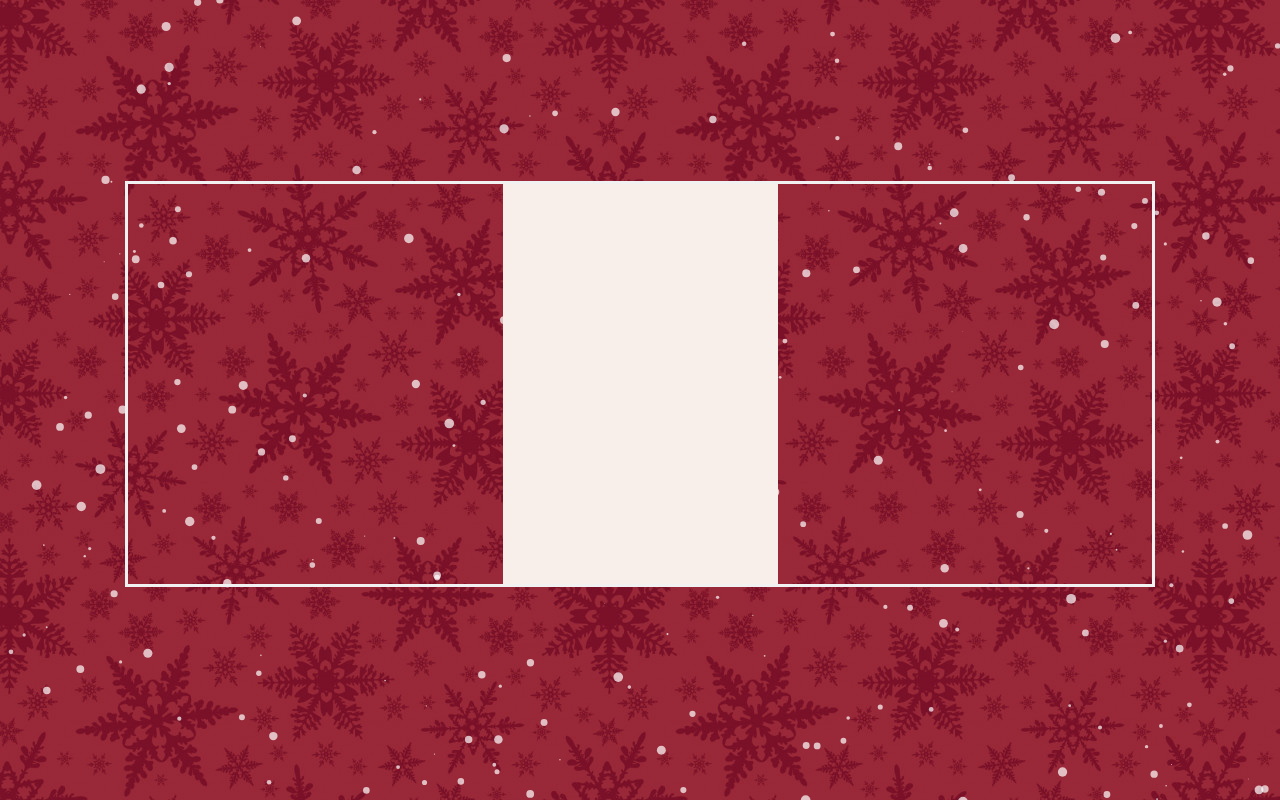
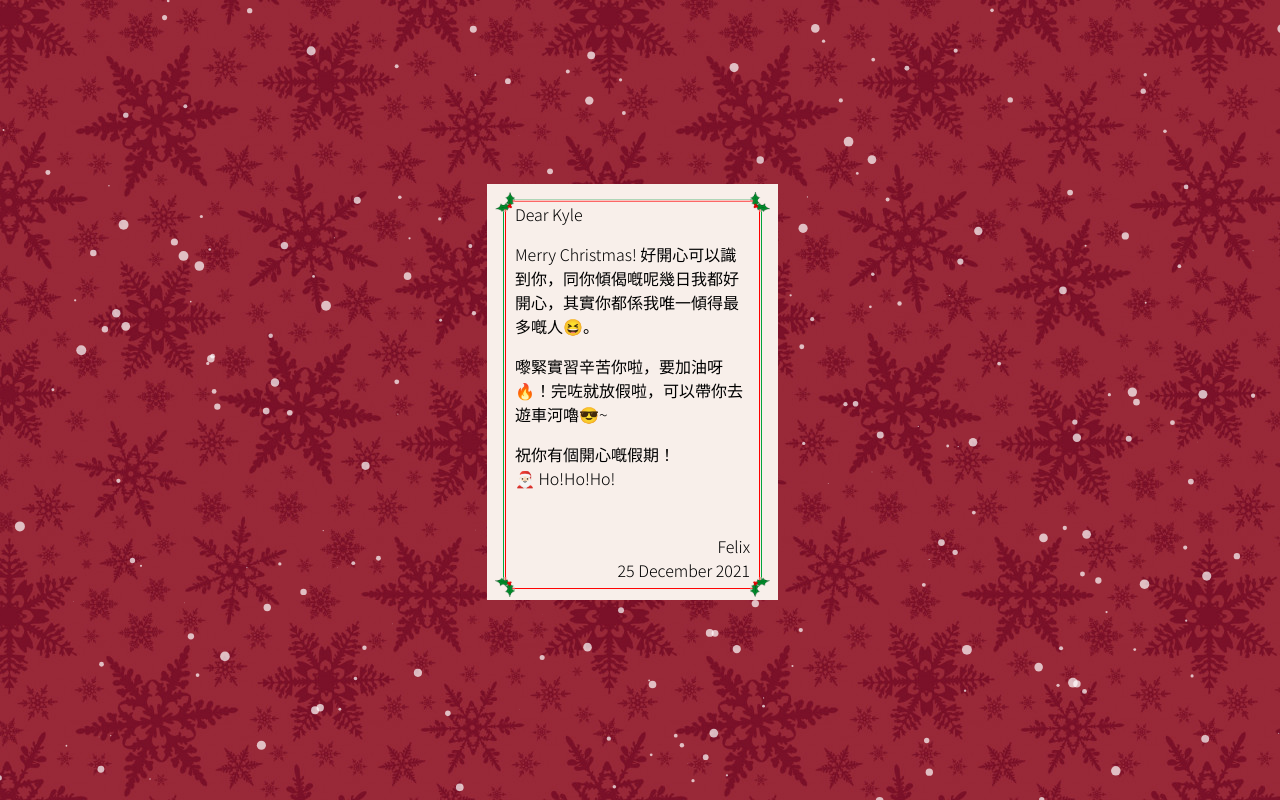
Before and after one commit to FelixInOffice/christmasCardToKyle, a plain HTML site: page index.html in a window 1280 px wide. Both pictures are taken after a click on the element 640 px from the left and 384 px from the top of the page. Drawn offline with nearby package versions, Linux system fonts and the light colour scheme.

Commit message:
Add files via upload

```diff
--- a/css/styles.css
+++ b/css/styles.css
@@ -10,14 +10,49 @@ body {
     height: 96vh;
 }
 
+#cardBackGrid {
+  display: grid;
+  grid-template-rows: fit-content(500px) 1fr fit-content(500px);
+  /* gap: 20px; */
+  font-family: 'Noto Sans TC', sans-serif;
+  height: 95%;
+  padding-left: 10px;
+  padding-right: 10px;
+  padding-bottom: 5px;
+
+  border: 10px solid transparent;
+
+  border-image-source:url("../images/border.webp");
+  border-image-slice:202 194 208 194;
+  border-image-width:20px 20px 20px 20px;
+  border-image-outset:0px 0px 0px 0px;
+  border-image-repeat:stretch stretch;
+}
+
+#dearKyle {
+  text-align: left;
+}
+
+#cardContent {
+  text-align: left;
+}
+
+#cardContent p {
+  font-size: 1rem;
+}
+
+#byFelix {
+  text-align: right;
+  align-self: end;
+}
+
 /* The flip card container - set the width and height to whatever you want. We have added the border property to demonstrate that the flip itself goes out of the box on hover (remove perspective if you don't want the 3D effect */
 .flip-card {
     background-color: transparent;
     width: 80vw;
     height: 50vh;
-    border: 3px solid #f1f1f1;
+    /* border: 3px solid #f1f1f1; */
     perspective: 1000px; /* Remove this if you don't want the 3D effect */
-    /* overflow: hidden; */
     margin: auto;
   }
 
@@ -57,6 +92,7 @@ body {
     background-color: #F8EFEA;
     color: black;
     transform: rotateY(180deg);
+    padding: 8px;
   }
 
   #snow {
--- a/index.html
+++ b/index.html
@@ -6,11 +6,27 @@
     <meta http-equiv="X-UA-Compatible" content="IE=edge">
     <meta name="viewport" content="width=device-width, initial-scale=1.0">
     <link rel="stylesheet" href="./css/styles.css">
+    <!-- font family -->
+    <link rel="preconnect" href="https://fonts.googleapis.com">
+    <link rel="preconnect" href="https://fonts.gstatic.com" crossorigin>
+
+    <link href="https://fonts.googleapis.com/css2?family=Noto+Sans+TC:wght@300&display=swap" rel="stylesheet">
+    <!-- font family -->
+    <link rel="icon" href="./images/favicon.ico" type="image/x-icon" />
+    <link rel="shortcut icon" href="./images/favicon.ico" type="image/x-icon" />
     <title>Merry Christmas</title>
 </head>
 
 <body>
     <div id="snow"></div>
+    <audio id="flipSound">
+        <source src="./sounds/Card-flip-sound-effect.mp3" type="audio/mpeg">
+        Your browser does not support the audio element.
+    </audio>
+    <audio id="bgSound">
+        <source src="./sounds/JustinBieber-Christmas-Love.mp3" type="audio/mpeg">
+        Your browser does not support the audio element.
+    </audio>
     <div class="bigContainer">
         <div class="flip-card">
             <div class="flip-card-inner" onclick="flipTheCard()">
@@ -19,11 +35,28 @@
                 </div>
                 <div class="flip-card-back">
                     <!-- Back Side -->
+                    <div id="cardBackGrid">
+                        <div id="dearKyle">Dear Kyle</div>
+                        <div id="cardContent">
+                            <p>
+                                Merry Christmas! 好開心可以識到你，同你傾偈嘅呢幾日我都好開心，其實你都係我唯一傾得最多嘅人😆。
+                            </p>
+                            <p>
+                                嚟緊實習辛苦你啦，要加油呀🔥！完咗就放假啦，可以帶你去遊車河嚕😎~
+                            </p>
+                            <p>
+                                祝你有個開心嘅假期！<br />🎅🏻 Ho!Ho!Ho!
+                            </p>
+                        </div>
+                        <div id="byFelix">Felix<br />25 December 2021</div>
+                    </div>
                 </div>
             </div>
         </div>
     </div>
     <script src="./js/scripts.js"></script>
+    <script src="https://code.jquery.com/jquery-3.6.0.min.js"
+        integrity="sha256-/xUj+3OJU5yExlq6GSYGSHk7tPXikynS7ogEvDej/m4=" crossorigin="anonymous"></script>
 </body>
 
 </html>
--- a/js/scripts.js
+++ b/js/scripts.js
@@ -1,13 +1,26 @@
 let click = 0;
+let flipSound = document.getElementById("flipSound");
+let bgSound = document.getElementById("bgSound");
+bgSound.volume = 0;
 
 function flipTheCard() {
+    playFlipSound();
+    playBgMusic();
     click++;
     if (click % 2 == 1) {
         document.querySelector(".flip-card-inner").style.transform = 'rotateY(-180deg)';
     } else {
         document.querySelector(".flip-card-inner").style.transform = 'rotateY(0deg)';
     }
+}
 
+function playFlipSound() {
+    flipSound.play();
+}
+
+function playBgMusic() {
+    bgSound.play();
+    $(bgSound).animate({ volume: 1.0 }, 10000); // Music fade-in when flip the card
 }
 
 /** Start of snow JS **/
```
Also changed, not shown: images/border.webp (added), images/favicon.ico (added), 2 other files.
